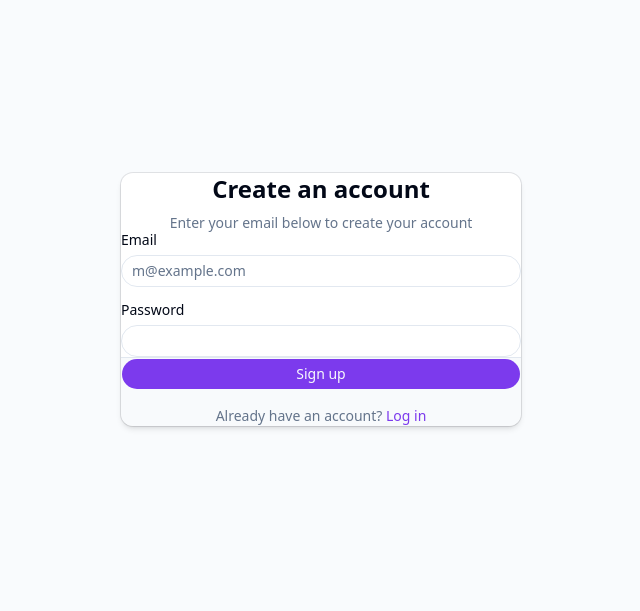
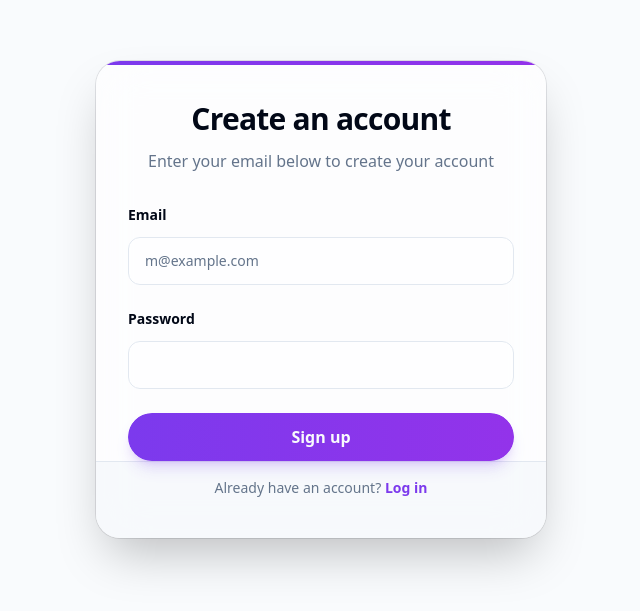
Before and after one commit to duylinh13/Launchify-AI, a Next.js app: page /signup in a window 1280 px wide. Shown: the part 101-712 px from the top of the page, without its empty margins (319-959 px from the left). Built offline with nearby package versions, Linux system fonts and the light colour scheme.

Commit message:
style: upgrade auth forms to VIP Pro and fix chrome autofill css

```diff
--- a/src/app/globals.css
+++ b/src/app/globals.css
@@ -93,3 +93,13 @@
     @apply font-sans;
   }
 }
+/* Fix Chrome Autofill styling to match VIP Pro aesthetic */
+input:-webkit-autofill,
+input:-webkit-autofill:hover,
+input:-webkit-autofill:focus,
+input:-webkit-autofill:active {
+    -webkit-box-shadow: 0 0 0 30px hsl(var(--background)) inset !important;
+    -webkit-text-fill-color: hsl(var(--foreground)) !important;
+    transition: background-color 5000s ease-in-out 0s;
+    border-radius: 0.75rem !important; /* Force rounded-xl */
+}
--- a/src/components/auth/login-form.tsx
+++ b/src/components/auth/login-form.tsx
@@ -7,6 +7,7 @@ import { Input } from '@/components/ui/input'
 import { Label } from '@/components/ui/label'
 import { Card, CardContent, CardDescription, CardFooter, CardHeader, CardTitle } from '@/components/ui/card'
 import Link from 'next/link'
+import { Loader2 } from 'lucide-react'
 
 const initialState = {
   error: null as string | null,
@@ -16,7 +17,8 @@ function SubmitButton() {
   const { pending } = useFormStatus()
 
   return (
-    <Button className="w-full" type="submit" disabled={pending}>
+    <Button className="w-full h-12 rounded-full text-base font-semibold shadow-lg shadow-primary/20 hover:shadow-xl hover:shadow-primary/30 transition-all bg-gradient-to-r from-primary to-purple-600 hover:opacity-90 border-0" type="submit" disabled={pending}>
+      {pending ? <Loader2 className="w-5 h-5 animate-spin mr-2" /> : null}
       {pending ? 'Logging in...' : 'Log in'}
     </Button>
   )
@@ -26,37 +28,38 @@ export function LoginForm() {
   const [state, formAction] = useFormState(login, initialState)
 
   return (
-    <Card className="w-full max-w-[400px] mx-4 sm:mx-0 shadow-md">
-      <CardHeader className="space-y-1">
-        <CardTitle className="text-2xl font-bold text-center">Welcome back</CardTitle>
-        <CardDescription className="text-center">
-          Enter your email and password to log in to your account
+    <Card className="w-full max-w-[450px] mx-4 sm:mx-0 shadow-2xl border-border/50 bg-background/60 backdrop-blur-xl rounded-3xl overflow-hidden">
+      <div className="absolute top-0 left-0 w-full h-1 bg-gradient-to-r from-primary to-purple-600"></div>
+      <CardHeader className="space-y-2 pb-8 pt-10">
+        <CardTitle className="text-3xl font-extrabold text-center tracking-tight">Welcome back</CardTitle>
+        <CardDescription className="text-center text-base">
+          Enter your email and password to log in
         </CardDescription>
       </CardHeader>
       <form action={formAction}>
-        <CardContent className="space-y-4">
-          <div className="space-y-2">
-            <Label htmlFor="email">Email</Label>
-            <Input id="email" name="email" type="email" placeholder="m@example.com" required />
+        <CardContent className="space-y-6 px-8">
+          <div className="space-y-3">
+            <Label htmlFor="email" className="text-sm font-semibold">Email</Label>
+            <Input id="email" name="email" type="email" placeholder="m@example.com" required className="h-12 rounded-xl bg-background/50 focus-visible:ring-primary/50 text-base px-4" />
           </div>
-          <div className="space-y-2">
-            <Label htmlFor="password">Password</Label>
-            <Input id="password" name="password" type="password" required />
+          <div className="space-y-3">
+            <Label htmlFor="password" className="text-sm font-semibold">Password</Label>
+            <Input id="password" name="password" type="password" required className="h-12 rounded-xl bg-background/50 focus-visible:ring-primary/50 text-base px-4" />
           </div>
           {state?.error && (
-            <div className="text-sm text-red-500 text-center font-medium">
+            <div className="p-3 text-sm text-destructive bg-destructive/10 rounded-lg text-center font-medium border border-destructive/20">
               {state.error}
             </div>
           )}
+          <SubmitButton />
         </CardContent>
-        <CardFooter className="flex flex-col space-y-4">
-          <SubmitButton />
-          <div className="text-sm text-center text-muted-foreground">
+        <CardFooter className="flex justify-center pb-10 pt-4">
+          <p className="text-sm text-muted-foreground">
             Don&apos;t have an account?{' '}
-            <Link href="/signup" className="text-primary underline-offset-4 hover:underline">
+            <Link href="/signup" className="font-semibold text-primary hover:underline hover:text-purple-500 transition-colors">
               Sign up
             </Link>
-          </div>
+          </p>
         </CardFooter>
       </form>
     </Card>
--- a/src/components/auth/signup-form.tsx
+++ b/src/components/auth/signup-form.tsx
@@ -7,6 +7,7 @@ import { Input } from '@/components/ui/input'
 import { Label } from '@/components/ui/label'
 import { Card, CardContent, CardDescription, CardFooter, CardHeader, CardTitle } from '@/components/ui/card'
 import Link from 'next/link'
+import { Loader2 } from 'lucide-react'
 
 const initialState = {
   error: null as string | null,
@@ -16,7 +17,8 @@ function SubmitButton() {
   const { pending } = useFormStatus()
 
   return (
-    <Button className="w-full" type="submit" disabled={pending}>
+    <Button className="w-full h-12 rounded-full text-base font-semibold shadow-lg shadow-primary/20 hover:shadow-xl hover:shadow-primary/30 transition-all bg-gradient-to-r from-primary to-purple-600 hover:opacity-90 border-0" type="submit" disabled={pending}>
+      {pending ? <Loader2 className="w-5 h-5 animate-spin mr-2" /> : null}
       {pending ? 'Creating account...' : 'Sign up'}
     </Button>
   )
@@ -26,37 +28,38 @@ export function SignupForm() {
   const [state, formAction] = useFormState(signup, initialState)
 
   return (
-    <Card className="w-full max-w-[400px] mx-4 sm:mx-0 shadow-md">
-      <CardHeader className="space-y-1">
-        <CardTitle className="text-2xl font-bold text-center">Create an account</CardTitle>
-        <CardDescription className="text-center">
+    <Card className="w-full max-w-[450px] mx-4 sm:mx-0 shadow-2xl border-border/50 bg-background/60 backdrop-blur-xl rounded-3xl overflow-hidden">
+      <div className="absolute top-0 left-0 w-full h-1 bg-gradient-to-r from-primary to-purple-600"></div>
+      <CardHeader className="space-y-2 pb-8 pt-10">
+        <CardTitle className="text-3xl font-extrabold text-center tracking-tight">Create an account</CardTitle>
+        <CardDescription className="text-center text-base">
           Enter your email below to create your account
         </CardDescription>
       </CardHeader>
       <form action={formAction}>
-        <CardContent className="space-y-4">
-          <div className="space-y-2">
-            <Label htmlFor="email">Email</Label>
-            <Input id="email" name="email" type="email" placeholder="m@example.com" required />
+        <CardContent className="space-y-6 px-8">
+          <div className="space-y-3">
+            <Label htmlFor="email" className="text-sm font-semibold">Email</Label>
+            <Input id="email" name="email" type="email" placeholder="m@example.com" required className="h-12 rounded-xl bg-background/50 focus-visible:ring-primary/50 text-base px-4" />
           </div>
-          <div className="space-y-2">
-            <Label htmlFor="password">Password</Label>
-            <Input id="password" name="password" type="password" required minLength={6} />
+          <div className="space-y-3">
+            <Label htmlFor="password" className="text-sm font-semibold">Password</Label>
+            <Input id="password" name="password" type="password" required minLength={6} className="h-12 rounded-xl bg-background/50 focus-visible:ring-primary/50 text-base px-4" />
           </div>
           {state?.error && (
-            <div className="text-sm text-red-500 text-center font-medium">
+            <div className="p-3 text-sm text-destructive bg-destructive/10 rounded-lg text-center font-medium border border-destructive/20">
               {state.error}
             </div>
           )}
+          <SubmitButton />
         </CardContent>
-        <CardFooter className="flex flex-col space-y-4">
-          <SubmitButton />
-          <div className="text-sm text-center text-muted-foreground">
+        <CardFooter className="flex justify-center pb-10 pt-4">
+          <p className="text-sm text-muted-foreground">
             Already have an account?{' '}
-            <Link href="/login" className="text-primary underline-offset-4 hover:underline">
+            <Link href="/login" className="font-semibold text-primary hover:underline hover:text-purple-500 transition-colors">
               Log in
             </Link>
-          </div>
+          </p>
         </CardFooter>
       </form>
     </Card>
```
